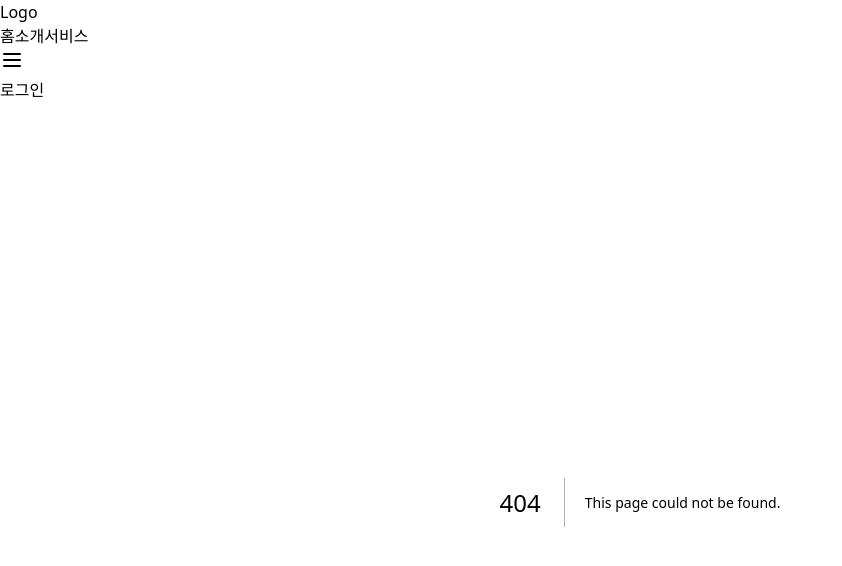
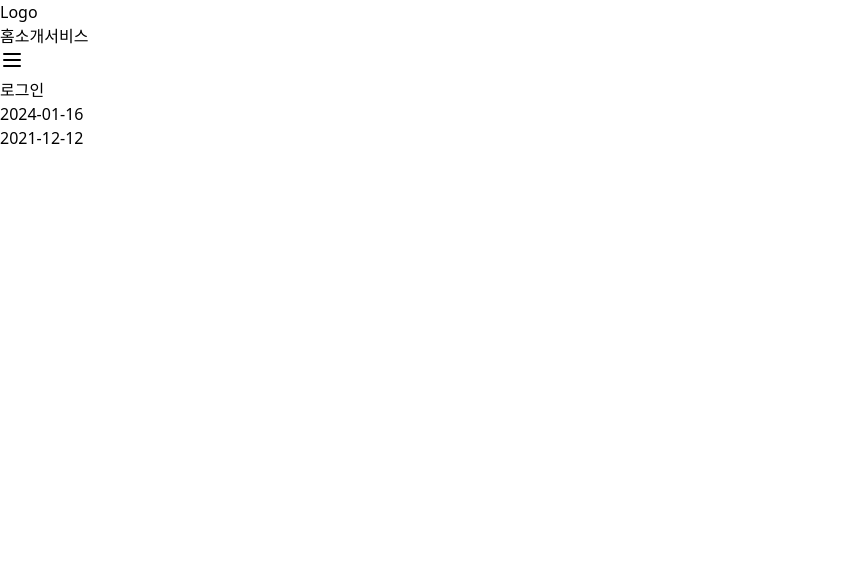
Before and after one commit to New-Year-Hackathon-Google/Fullstack, a Next.js app: page /list in a window 1280 px wide. Before the commit this address had no page. Shown: the top 566 px of the page, without its empty margins (0-842 px from the left). Built offline with nearby package versions, Linux system fonts and the light colour scheme.

Commit message:
환자기록 리스트

```diff
--- /dev/null
+++ b/src/app/list/components/dateList.tsx
@@ -0,0 +1,15 @@
+interface DateListProps {
+  date: string;
+}
+
+function DateList({ date }: DateListProps) {
+  return (
+    <div className='flex items-center rounded-lg border-2 border-emerald-400 p-4 shadow-md'>
+      <div className='w-24 text-left text-sm font-medium text-gray-500'>
+        {date}
+      </div>
+    </div>
+  );
+}
+
+export default DateList;
--- /dev/null
+++ b/src/app/list/page.tsx
@@ -0,0 +1,16 @@
+import React from 'react';
+import DateList from './components/dateList';
+
+const DateLists = ['2024-01-16', '2021-12-12'];
+
+function List() {
+  return (
+    <div className='flex min-h-screen flex-col gap-4 p-4'>
+      {DateLists.map((date, index) => (
+        <DateList date={date} key={index} />
+      ))}
+    </div>
+  );
+}
+
+export default List;
```
